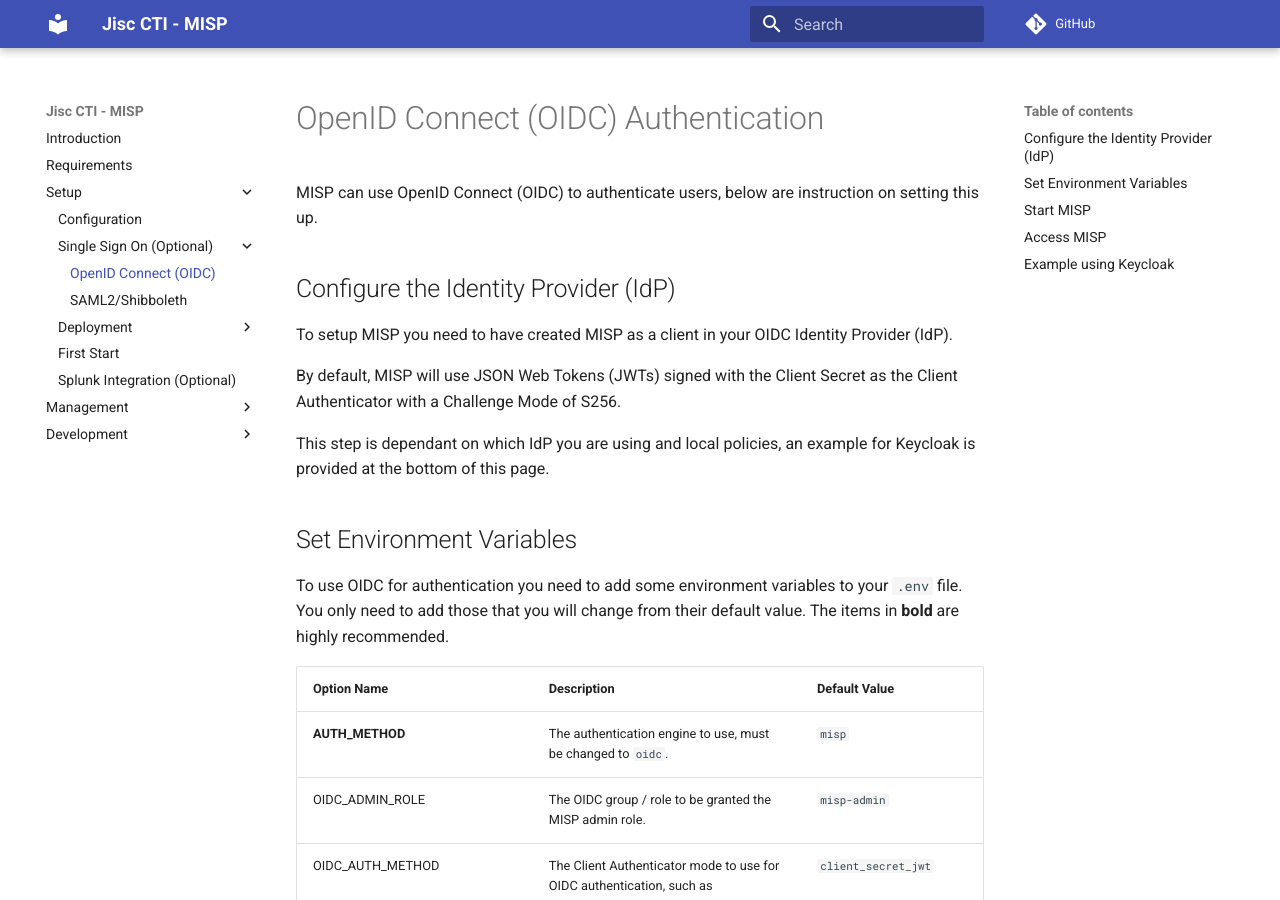
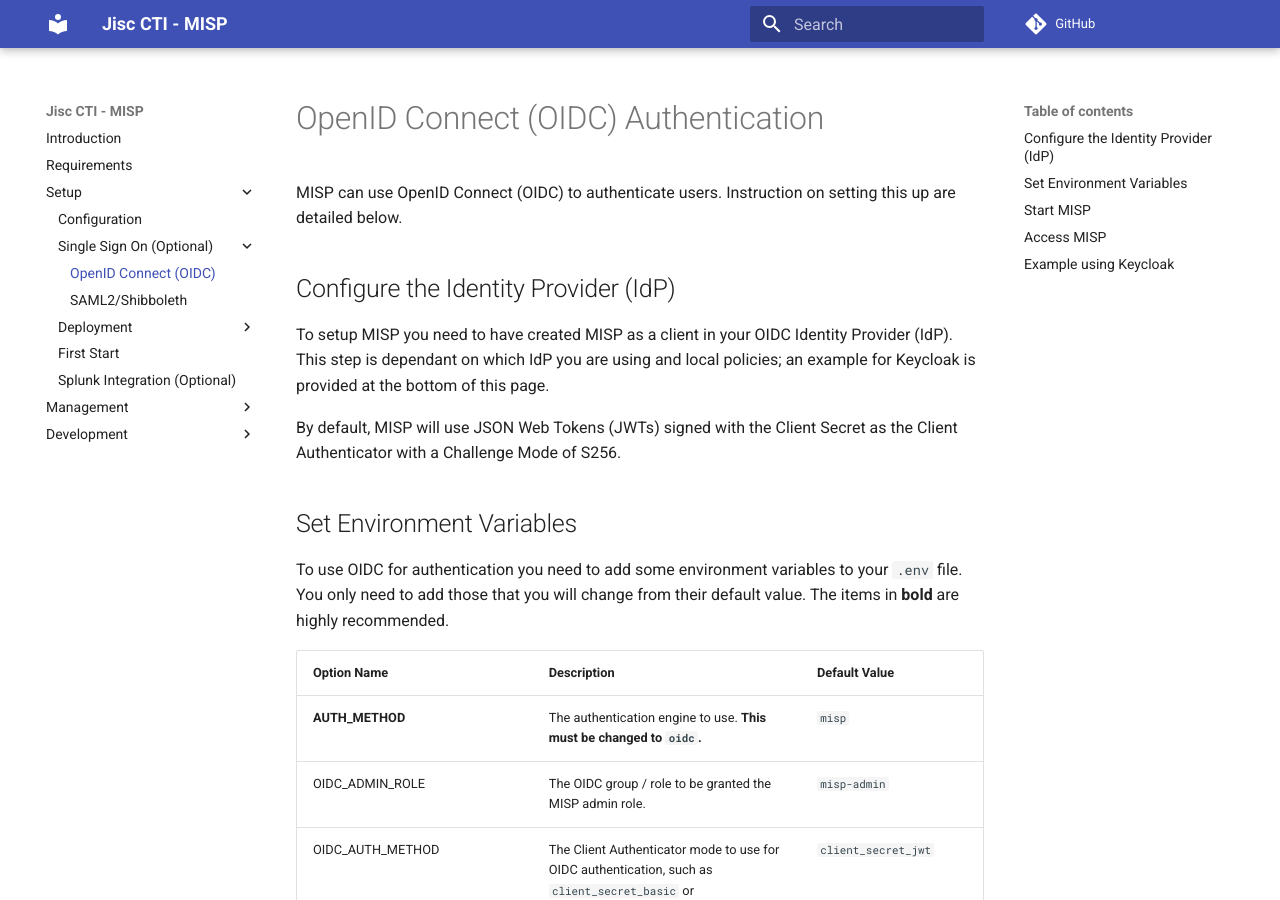
Before and after one commit to JiscCTI/misp-docker, an MkDocs documentation site: the page built from pages/configuration/oidc.md, in a window 1280 px wide and 900 px high. Built offline with MkDocs 1.6.1 and Material for MkDocs 9.7.7, drawn with Linux system fonts in a browser that asks for light colours; comment, search, counter and statistics services are not loaded; some of the changed text lies outside the part shown.

Commit message:
docs: add clarifications

```diff
--- a/pages/configuration/oidc.md
+++ b/pages/configuration/oidc.md
@@ -8,17 +9,17 @@
 -->
 # OpenID Connect (OIDC) Authentication
 
-MISP can use OpenID Connect (OIDC) to authenticate users, below are instruction on setting this up.
+MISP can use OpenID Connect (OIDC) to authenticate users. Instruction on setting this up are
+detailed below.
 
 ## Configure the Identity Provider (IdP)
 
-To setup MISP you need to have created MISP as a client in your OIDC Identity Provider (IdP).
+To setup MISP you need to have created MISP as a client in your OIDC Identity Provider (IdP). This
+step is dependant on which IdP you are using and local policies; an example for Keycloak is
+provided at the bottom of this page.
 
 By default, MISP will use JSON Web Tokens (JWTs) signed with the Client Secret as the Client
 Authenticator with a Challenge Mode of S256.
-
-This step is dependant on which IdP you are using and local policies, an example for Keycloak is
-provided at the bottom of this page.
 
 ## Set Environment Variables
 
@@ -28,7 +29,7 @@
 
 | Option Name | Description | Default Value |
 | ----------- | ----------- | ------------- |
-| **AUTH_METHOD** | The authentication engine to use, must be changed to `oidc`. | `misp` |
+| **AUTH_METHOD** | The authentication engine to use. **This must be changed to `oidc`.** | `misp` |
 | OIDC_ADMIN_ROLE | The OIDC group / role to be granted the MISP admin role. | `misp-admin` |
 | OIDC_AUTH_METHOD | The Client Authenticator mode to use for OIDC authentication, such as `client_secret_basic` or `client_secret_jwt`. | `client_secret_jwt` |
 | OIDC_CLIENT_ID | The Client ID used to identify MISP in the Identity Provider. | `misp` |
@@ -44,7 +45,7 @@
 
 ## Start MISP
 
-Start MISP as normal using `docker compose up -d`.
+Start MISP as normal, using `docker compose up -d`.
 
 ## Access MISP
 
```
Also changed, not shown: other parts of pages/configuration/oidc.md (+1 -0 lines).
